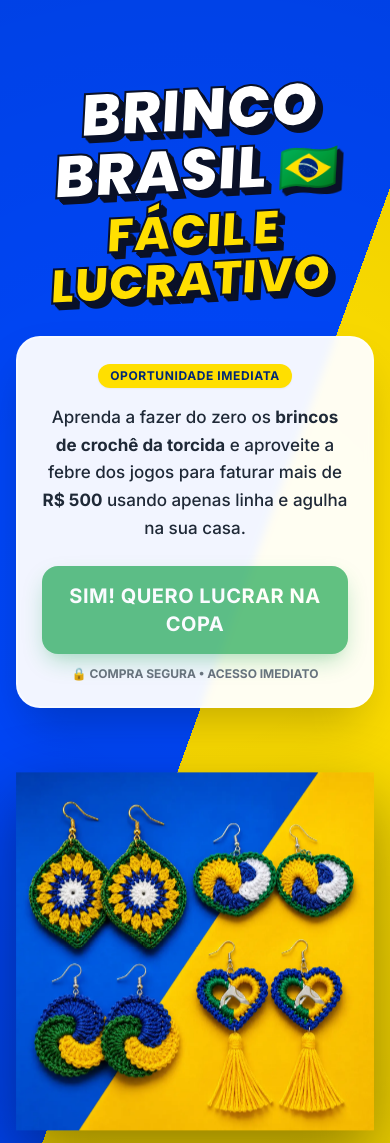
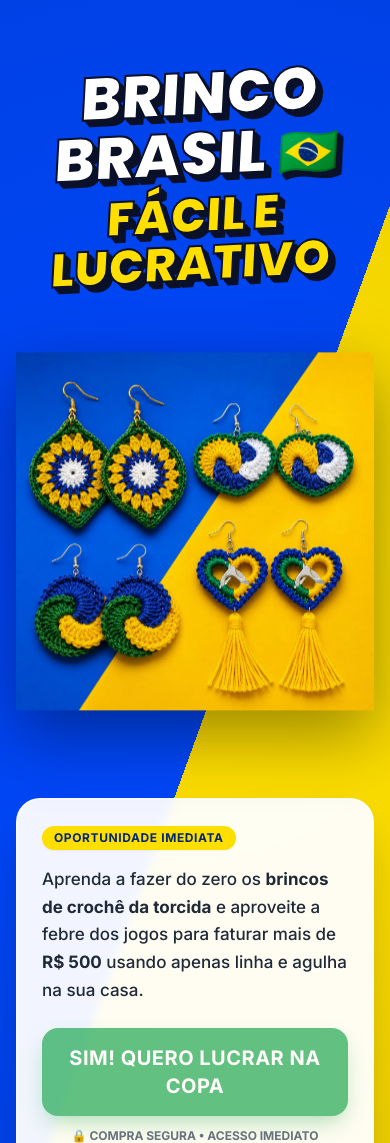
Before and after one commit to oguihenrique05-prog/copabrinco, a plain HTML site: page index.html in a window 390 px wide. Shown: the top 1143 px of the page. Drawn offline with nearby package versions, Linux system fonts and the light colour scheme.

Commit message:
Update index.html

```diff
--- a/index.html
+++ b/index.html
@@ -143,10 +143,11 @@
         <div class="max-w-6xl mx-auto px-4 sm:px-6 lg:px-8 relative z-10">
             <div class="grid grid-cols-1 lg:grid-cols-2 gap-10 items-center">
 
-                <div class="text-center lg:text-left flex flex-col justify-center mt-4">
+                <!-- Usando 'contents' no mobile para permitir a reordenação dos itens com a imagem -->
+                <div class="contents lg:flex lg:flex-col lg:justify-center">
 
-                    <!-- Headline Estilo Imagem -->
-                    <div class="transform -rotate-3 -skew-x-6 mb-8 mt-4">
+                    <!-- Headline Estilo Imagem (Ordem 1 no mobile) -->
+                    <div class="order-1 text-center lg:text-left transform -rotate-3 -skew-x-6 mb-2 lg:mb-8 mt-4">
                         <h1 class="font-heading font-black leading-[0.95] tracking-tight flex flex-col items-center lg:items-start">
                             <span class="text-white text-6xl sm:text-7xl md:text-[5.5rem] hero-text-shadow">BRINCO</span>
                             <span class="text-white text-6xl sm:text-7xl md:text-[5.5rem] hero-text-shadow flex items-center gap-3">
@@ -157,8 +158,8 @@
                         </h1>
                     </div>
 
-                    <!-- Subtítulo e Botão em um card para leitura clara -->
-                    <div class="bg-white/95 backdrop-blur-sm p-6 sm:p-8 rounded-3xl shadow-2xl border-2 border-white/50 inline-block max-w-xl mx-auto lg:mx-0">
+                    <!-- Subtítulo e Botão em um card para leitura clara (Ordem 3 no mobile) -->
+                    <div class="order-3 mt-4 lg:mt-0 bg-white/95 backdrop-blur-sm p-6 sm:p-8 rounded-3xl shadow-2xl border-2 border-white/50 w-full max-w-xl mx-auto lg:mx-0">
                         <div class="inline-block bg-[#ffdf00] text-[#002776] font-bold px-3 py-1 rounded-full text-xs mb-4 shadow-sm uppercase tracking-wider">
                             Oportunidade Imediata
                         </div>
@@ -178,7 +179,8 @@
                     </div>
                 </div>
 
-                <div class="relative mx-auto w-full max-w-md lg:max-w-lg mt-8 lg:mt-0">
+                <!-- Imagem (Ordem 2 no mobile - aparece entre a Headline e a Caixa Branca) -->
+                <div class="order-2 relative mx-auto w-full max-w-md lg:max-w-lg my-6 lg:my-0">
                     <!-- Placeholder simulando os brincos recortados flutuando -->
                     <img src="imagem1.webp" onerror="this.onerror=null; this.src='https://placehold.co/600x600/009c3b/ffdf00?text=Brincos+Girassol+Brasil';" alt="Brincos de Crochê do Brasil" class="relative z-10 w-full h-auto object-contain drop-shadow-[0_25px_35px_rgba(0,0,0,0.4)] animate-float hover:scale-105 transition-transform duration-500" fetchpriority="high">
                 </div>
```
